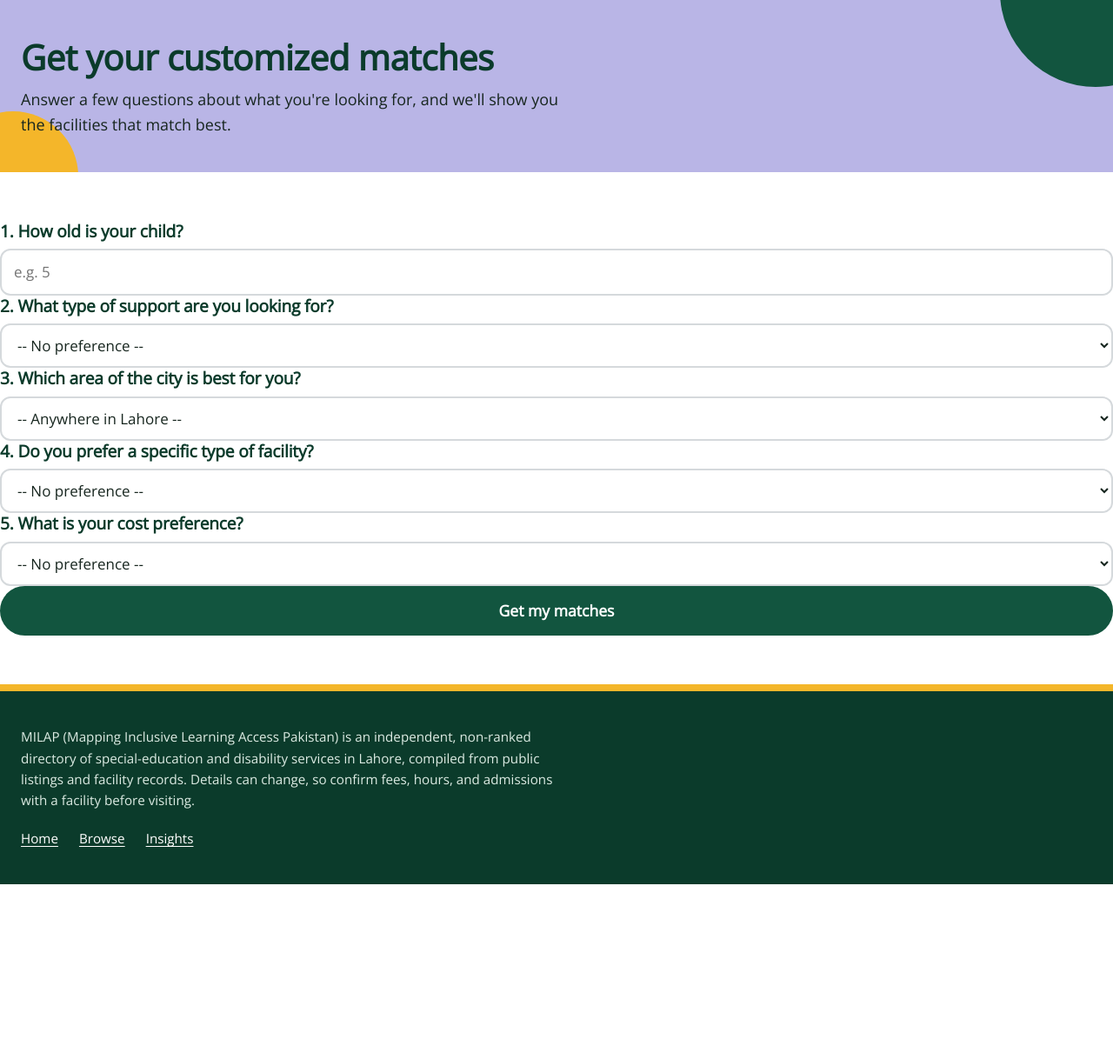
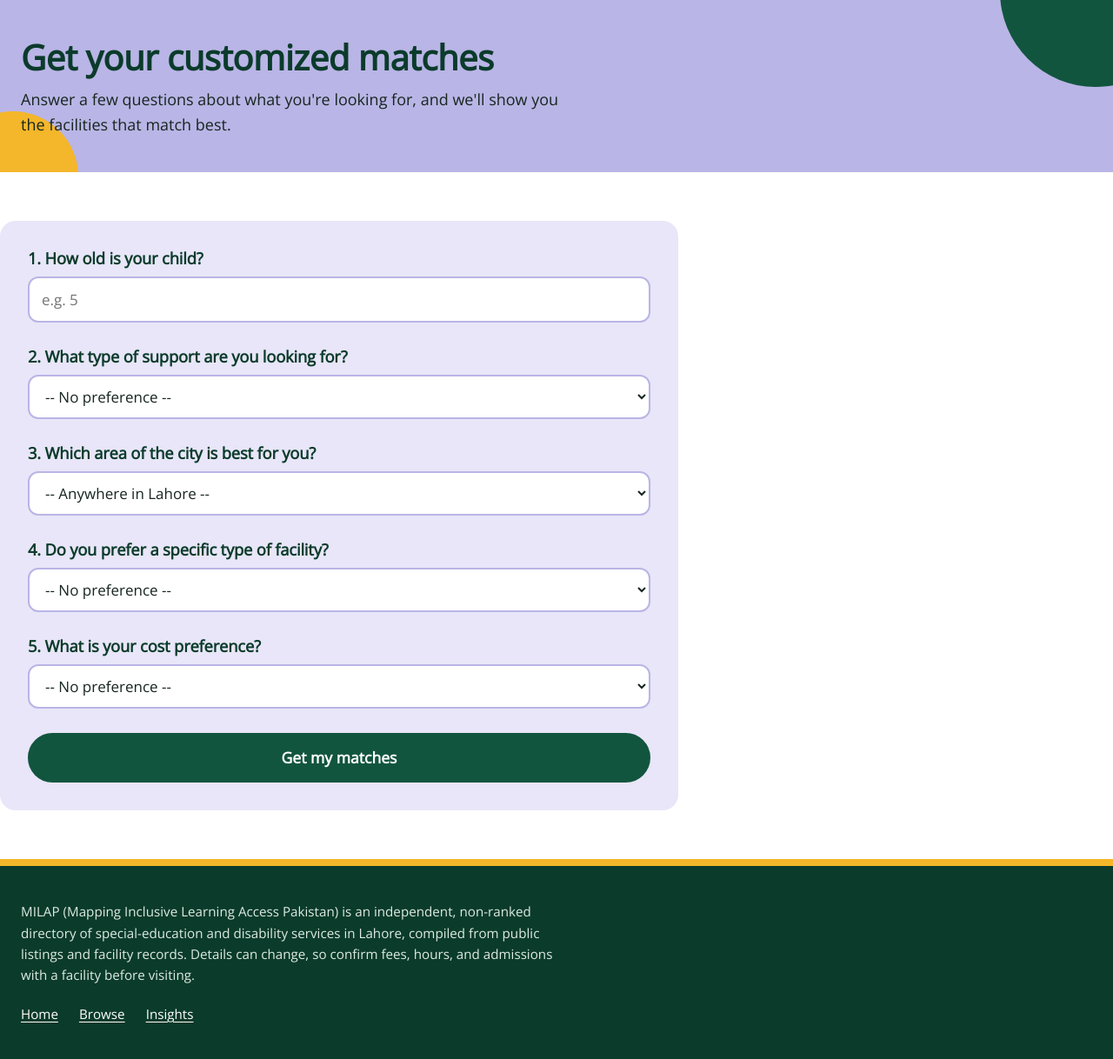
Before and after one commit to zoyaAzfar/milap, a Flask app: page /find-support/ in a window 1280 px wide. Shown: the part 79-1297 px from the top of the page at 87% size. Before the commit the page ends 1096 px from the top, so only its background shows below. Run offline with Flask 3, Linux system fonts and the light colour scheme.

Commit message:
Update style.css

```diff
--- a/static/css/style.css
+++ b/static/css/style.css
@@ -1033,3 +1033,41 @@ h1 { line-height: 1.1; }
   .detail-card, .sidebar-card { padding: 22px; }
 }
 [hidden] { display: none !important; }
+
+/* ==========================================================================
+   FIND SUPPORT PAGE: questionnaire form
+   ========================================================================== */
+
+.qna-form-panel {
+  max-width: 780px;               /* same width as the results list */
+  padding: 32px;
+  border-radius: var(--radius);
+  background: var(--lilac-soft);
+}
+
+.qna-question { margin-bottom: 28px; }
+.qna-question h3 {
+  margin-bottom: 10px;
+  font-size: 1.15rem;
+}
+
+.qna-form-panel .field {
+  background: #fff;
+  border-color: var(--lilac);
+}
+.qna-form-panel .field:hover,
+.qna-form-panel .field:focus { border-color: var(--slate); }
+
+.qna-form-panel .btn-block { margin-top: 8px; }
+
+@media (max-width: 640px) {
+  .qna-form-panel { padding: 22px; }
+}
+
+/* ---------- Results: remove the old left stripe ---------- */
+/* The earlier "Find support" rules add a 6px left border and 20px padding,
+   which clash with the flat coloured cards. This resets them. */
+.qna-results-list .facility-card {
+  padding-left: 0;
+  border-left: 0;
+}
```
